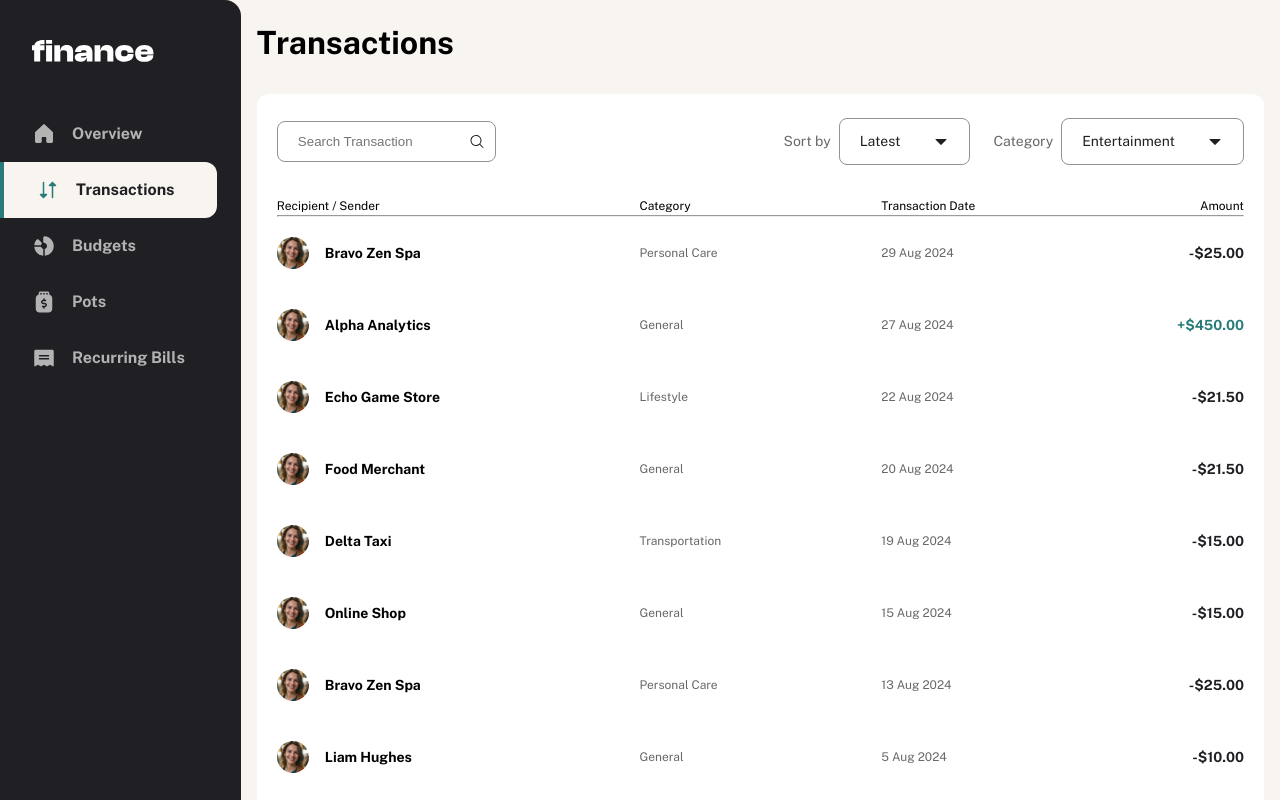
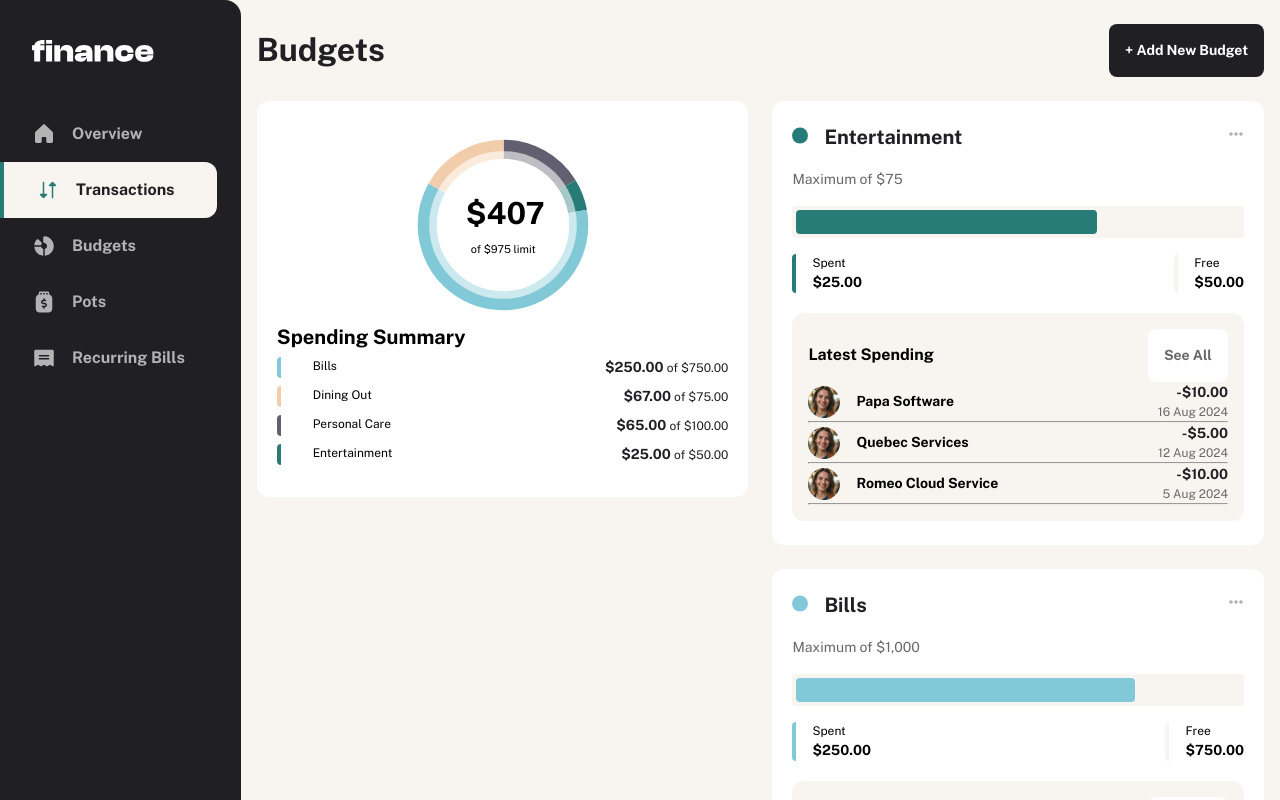
Before and after one commit to yousefmarey12/Finance-Frontend-Mentor, an Angular app: page / in a window 1280 px wide. Shown: the top 800 px of the page. Built offline with nearby package versions, Linux system fonts and the light colour scheme.

Commit message:
Refactor Mini Card

```diff
--- a/src/app/app.component.html
+++ b/src/app/app.component.html
@@ -2,11 +2,11 @@
   <div class="position-relative" >
     <div class="position-relative app-container" [ngClass]="{'layout-desktop': isDesktop(), 'brightness': !modalOn}">
       <!-- <app-home></app-home> -->
-    <!-- <app-budgets-page class="w-100"></app-budgets-page> -->
+    <app-budgets-page class="w-100"></app-budgets-page>
     <!-- <app-pots-page class="w-100"></app-pots-page> -->
     <!-- <app-recurring-bill class="w-100"></app-recurring-bill> -->
      <!-- <app-button [state]="{primary: false, secondary: false, tertiary: false, destroy: true }">Recurring Bills</app-button> -->
-     <app-transactions-page  class="w-100"></app-transactions-page>
+     <!-- <app-transactions-page  class="w-100"></app-transactions-page>  -->
     <app-navigation></app-navigation>
 
   </div>
--- a/src/app/components/large/budget-detail/budget-detail.component.html
+++ b/src/app/components/large/budget-detail/budget-detail.component.html
@@ -16,9 +16,9 @@
                 <!-- Calculate width -->
             </div>
         </div>
-        <div class="space-between">
+        <div class="space-between w-100">
             <app-mini-card [color]="colorTheme" [title]="'Spent'" [amount]="spentAmount | money"></app-mini-card>
-            <app-mini-card [color]="'#F8F4F0'" [title]="'Free'" [amount]="freeAmount | money"></app-mini-card>
+            <app-mini-card  [color]="'#F8F4F0'" [title]="'Free'" [amount]="freeAmount | money"></app-mini-card>
         </div>
     </div>
     <div class="spending br p-200 w-100 text-align-center">
--- a/src/app/components/large/budgets/budgets.component.css
+++ b/src/app/components/large/budgets/budgets.component.css
@@ -2,10 +2,13 @@
     display: grid;
     grid-template-columns: repeat(8, 1fr);
     grid-template-rows: 1fr 1fr;
+    width: 100%;
 }
 
 .cards-tablet {
-
+    display: flex;
+    flex-direction: column;
+    gap: 16px;
 }
 
 .top-left {
--- a/src/app/components/large/budgets/budgets.component.html
+++ b/src/app/components/large/budgets/budgets.component.html
@@ -3,18 +3,18 @@
 
 <app-header class="w-100" [title]="'Budgets'">See Details</app-header>
 <div class="container " [ngClass]="{'container-tablet position-relative mt-250': (isTablet() || isDesktop()), 'h-100': isDesktop()}">
-    <app-doughnut-chart [ngClass]="{'center': isTablet() || isDesktop()}" class="text-align-center w-100 " [color1]="'#277C78'" [color2]="'#626070'"[color3]="'#82C9D7'" [color4]="'#F2CDAC'" [amountSpent]="'331'" [budget]="'975'" [arr]="arr" [lengths]="lengths"></app-doughnut-chart>
-    <div [ngClass]="{'cards': isMobile(), 'text-align-left': isTablet() || isDesktop()}">
-        <div [ngClass]="{'top-left mt-250': isMobile(), 'mt-200': isDesktop() || isTablet()}">
+    <app-doughnut-chart [ngClass]="{'center w-100': isTablet() || isDesktop()}" class="text-align-center w-100 " [color1]="'#277C78'" [color2]="'#626070'"[color3]="'#82C9D7'" [color4]="'#F2CDAC'" [amountSpent]="'331'" [budget]="'975'" [arr]="arr" [lengths]="lengths"></app-doughnut-chart>
+    <div [ngClass]="{'cards w-100': isMobile(), 'cards-tablet w-100': isTablet() || isDesktop()}">
+        <div [ngClass]="{'top-left mt-250': isMobile(), 'mt-200 w-100': isDesktop() || isTablet()}">
             <app-mini-card [color]="'#277C78'" [title]="'Entertainment'" [amount]="'50.00'"></app-mini-card>
         </div>
-        <div  [ngClass]="{'top-right mt-250': isMobile(), 'mt-200': isDesktop() || isTablet()}">
+        <div  [ngClass]="{'top-right mt-250': isMobile(), 'mt-200 w-100': isDesktop() || isTablet()}">
             <app-mini-card [color]="'#82C9D7'" [title]="'Bills'" [amount]="'750.00'"></app-mini-card>
         </div>
-        <div  [ngClass]="{'bottom-left mt-250': isMobile(), 'mt-200': isDesktop() || isTablet()}">
+        <div  [ngClass]="{'bottom-left mt-250': isMobile(), 'mt-200 w-100': isDesktop() || isTablet()}">
             <app-mini-card [color]="'#F2CDAC'" [title]="'Dining out'" [amount]="'75.00'"></app-mini-card>
         </div>
-        <div  [ngClass]="{'bottom-right mt-250': isMobile(), 'mt-200': isDesktop() || isTablet()}">
+        <div  [ngClass]="{'bottom-right mt-250': isMobile(), 'mt-200 w-100': isDesktop() || isTablet()}">
             <app-mini-card [color]="'#626070'" [title]="'Personal Care'" [amount]="'100.00'"></app-mini-card>
         </div>
     </div>
--- a/src/app/components/large/spending-summary/spending-summary.component.css
+++ b/src/app/components/large/spending-summary/spending-summary.component.css
@@ -12,7 +12,10 @@
     align-items: center;
     gap: 32px;
 }
-
+.no-text-wrap {
+    white-space: nowrap;
+    float: left;
+}
 
 .inner-container {
     display: flex;
--- a/src/app/components/large/spending-summary/spending-summary.component.html
+++ b/src/app/components/large/spending-summary/spending-summary.component.html
@@ -1,10 +1,10 @@
 <div class="py-300 px-250 br bg-white" [ngClass]="{'container': isTablet(), 'container-mobile': isMobile() || isDesktop()}">
     <app-doughnut-chart [color1]="'#626070'" [lengths]="arr" [color2]="'#277C78'" [color3]="'#82C9D7'" [color4]="'#F2CDAC'" [amountSpent]="'407'" [budget]="'975'" [arr]="arrStr"></app-doughnut-chart>
-    <div class="inner-container">
+    <div class="inner-container w-100 text-align-end">
         <h1 class="text-preset-2">Spending Summary</h1>
-        <app-mini-card class="w-100 pt-300 pb-200" [color]="'#82C9D7'" [amount]="'250.00'" [title]="'Bills'" [budget]="'750.00'"></app-mini-card>
-        <app-mini-card class="w-100 py-200" [color]="'#F2CDAC'" [amount]="'67.00'" [title]="'Dining Out'" [budget]="'75.00'"></app-mini-card>
-        <app-mini-card class="w-100 py-200" [color]="'#626070'" [amount]="'65.00'" [title]="'Personal Care'" [budget]="'100.00'"></app-mini-card>
-        <app-mini-card class="w-100 pt-200" [color]="'#277C78'" [amount]="'25.00'" [title]="'Entertainment'" [budget]="'50.00'"></app-mini-card>
+        <app-mini-card class="w-100 my-100" [color]="'#82C9D7'" [amount]="'250.00'" [title]="'Bills'" [budget]="'750.00'"></app-mini-card>
+        <app-mini-card  class="w-100 mb-100" [color]="'#F2CDAC'" [amount]="'67.00'" [title]="'Dining Out'" [budget]="'75.00'"></app-mini-card>
+        <app-mini-card  class="w-100 mb-100"  [color]="'#626070'" [amount]="'65.00'" [title]="'Personal Care'" [budget]="'100.00'"></app-mini-card>
+        <app-mini-card  class="w-100 mb-100" [color]="'#277C78'" [amount]="'25.00'" [title]="'Entertainment'" [budget]="'50.00'"></app-mini-card>
     </div>
 </div>
--- a/src/app/components/medium/transactions/transactions.component.css
+++ b/src/app/components/medium/transactions/transactions.component.css
@@ -2,7 +2,6 @@
     display: flex;
     flex-direction: column;
     justify-content: space-between;
-    background-color: var(--white);
 }
 
 .header {
--- a/src/app/components/medium/transactions/transactions.component.html
+++ b/src/app/components/medium/transactions/transactions.component.html
@@ -1,4 +1,4 @@
-<div class="" [ngClass]="{'container py-300 px-250 br': isMobile() || isTablet(), 'container p-400 br': isDesktop()}">
+<div class="bg-white" [ngClass]="{'container py-300 px-250 br': isMobile() || isTablet(), 'container p-400 br': isDesktop()}">
     <app-header [title]="'Transactions'">View All</app-header>
     <div class="transactions w-100 mt-400">
         <app-transaction *ngFor="let transaction of transactions"
--- a/src/app/components/small/mini-card/mini-card.component.css
+++ b/src/app/components/small/mini-card/mini-card.component.css
@@ -1,10 +1,60 @@
-.bar {
-    width: 4px;
-    border-radius: 8px;
+.mini-card {
+    display: flex;
+}
+.mini-card .mini-card__budget {
+    display: none;
+}
+.mini-card .mini-card__container {
+    display: flex;
+    flex-direction: column;
+    justify-content: space-between;
+    align-items: flex-start;
+    height: 100%;
+    width: 100%;
+    margin-left: 16px;
+}
+
+.mini-card .mini-card__bar {
+    border-left: 4px solid;
+    border-radius: 4px;
     align-self: stretch;
 }
 
-.inner-card-flex {
+
+.mini-card .mini-card__container .mini-card__title {
+    display: flex;
+    flex-direction: column;
+    justify-content: space-between;
+    height: 100%;
+    width: 100%;
+}
+
+.mini-card_budget {
+    justify-content: space-between;
+    min-width: 250px;
+    width: 100%;
+}
+
+
+
+
+
+.mini-card_budget .mini-card__amount {
+    display: none;
+}
+
+.mini-card_budget .mini-card__budget {
+    display: block;
+    color: var(--grey-900);
+}
+
+.mini-card_budget .mini-card__budget_color {
+    color: var(--grey-900);
+}
+.mini-card_budget .mini-card__container {
+    margin-left: 16px;
+}
+/* .inner-card-flex {
     display: flex;
     justify-content: flex-start;
 }
@@ -31,7 +81,7 @@
 
 .card-budget-color {
     color: var(--grey-500);
-}
+} */
 
 .no-text-wrap {
     white-space: nowrap;
--- a/src/app/components/small/mini-card/mini-card.component.html
+++ b/src/app/components/small/mini-card/mini-card.component.html
@@ -1,4 +1,4 @@
-<div *ngIf="!budget" class="inner-card-flex w-fit-content no-text-wrap">
+<!-- <div *ngIf="!budget" class="inner-card-flex w-fit-content no-text-wrap">
     <div class="bar" [ngStyle]="{'background-color': color}"></div>
     <div class="inner-card ml-200">
         <p class="card-title-color text-preset-5">{{title}}</p>
@@ -6,11 +6,25 @@
     </div>
 </div>
 <div *ngIf="budget" class="inner-card-flex-between w-100">
-    <div class="inner-card-flex w-100 no-text-wrap">
+    <div class="inner-card-flex no-text-wrap">
         <div class="bar" [ngStyle]="{'background-color': color}"></div>
         <div class="inner-card ml-200">
             <p class="card-title-color text-preset-5">{{title}}</p>
         </div>
     </div>
     <p class="card-number-color text-align-end no-text-wrap text-preset-4-bold">${{amount | money}} <span class="text-preset-5 card-budget-color">of ${{budget | money}}</span></p>
+</div> -->
+<div class="mini-card no-text-wrap" [ngClass]="{'mini-card_budget': budget}">
+    <div  class="mini-card__bar  w-fit-content" [ngStyle]="{'border-color': color}">
+        <div class="mini-card__container">
+            <div class="mini-card__title">
+                <p class="text-preset-5">{{title}}</p>
+            </div>
+            <div class="mini-card__amount">
+               <p class="text-preset-4-bold ">${{amount | money}}</p>
+            </div>
+        </div>
+    </div>
+
+    <p class="mini-card__budget text-align-end no-text-wrap text-preset-4-bold">${{amount | money}} <span class="text-preset-5 mini-card__budget_color">of ${{budget | money}}</span></p>
 </div>
--- a/src/app/pages/home/home.component.css
+++ b/src/app/pages/home/home.component.css
@@ -18,7 +18,7 @@
 
 .grid-child-1 {
         grid-column-start: 1;
-        grid-column-end: 8;
+        grid-column-end: 7;
         grid-row-start: 1;
         grid-row-end: 2;
 
@@ -26,20 +26,20 @@
 
 .grid-child-2 {
     grid-column-start: 1;
-    grid-column-end: 8;
+    grid-column-end: 7;
     grid-row-start: 2;
     grid-row-end: 4;
 }
 
 .grid-child-3 {
-    grid-column-start: 8;
+    grid-column-start: 7;
     grid-column-end: 13;
     grid-row-start: 1;
     grid-row-end: 3;
 }
 
 .grid-child-4 {
-    grid-column-start: 8;
+    grid-column-start: 7;
     grid-column-end: 13;
     grid-row-start: 3;
     grid-row-end: 4;
```
